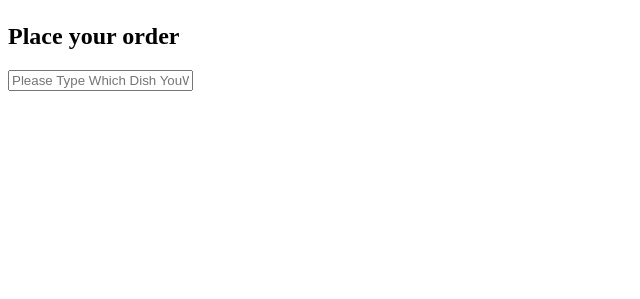
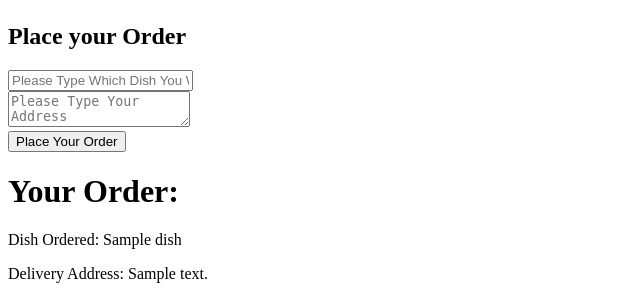
Before and after one commit to BensonLi666/Restaurant-Bennnnn, a Django app: template waimai/templates/waimai/home_page.html in a window 1280 px wide. Shown: the part 1208-1507 px from the top of the page, without its empty margins (0-640 px from the left). Before the commit the page ends 1299 px from the top, so only its background shows below. Run offline with Django 3.2, Linux system fonts and the light colour scheme; the template is opened without the code that fills it: most values are stand-ins (such as "Sample title", 1, 10 or a date in 2020).

Commit message:
Added place your order and your order form

```diff
--- a/waimai/templates/waimai/home_page.html
+++ b/waimai/templates/waimai/home_page.html
@@ -24,19 +24,17 @@
   <img src="https://ss0.bdstatic.com/70cFuHSh_Q1YnxGkpoWK1HF6hhy/it/u=2444803618,4114539490&fm=27&gp=0.jpg">
 
   <!-- Order form -->
-  <h2>Place your order</h2>
-  <form action="{% url 'waimai:home_page' %}" method=“POST">
-        {% csrf_token %}
-        <input type="text" name="dish" placeholder="Please Type Which Dish You
-Want"><br>
-        <textarea name="address" placeholder="Please Type Your Address”></
-textarea><br>
-        <input type="submit" value="Place Your Order”>
-    </form>
-    <!-- Show Order -->
-    <h1>Your Order:</h1>
-    <p>Dish Ordered: {{dish}}</p>
-    <p>Delivery Address: {{address}}</p>
+  <h2>Place your Order</h2>
+	<form action="{% url 'waimai:home_page' %}" method="POST">
+		{% csrf_token %}
+		<input type="text" name="dish" placeholder="Please Type Which Dish You Want"><br>
+		<textarea name="address" placeholder="Please Type Your Address"></textarea><br>
+		<input type="submit" value="Place Your Order">
+	</form>
 
+	<!-- Show Order -->
+	<h1>Your Order:</h1>
+	<p>Dish Ordered: {{dish}}</p>
+	<p>Delivery Address: {{address}}</p>
 </body>
 </html>
```
